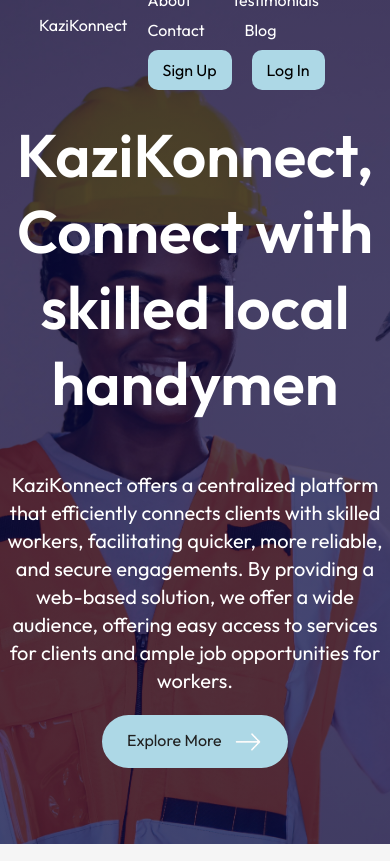
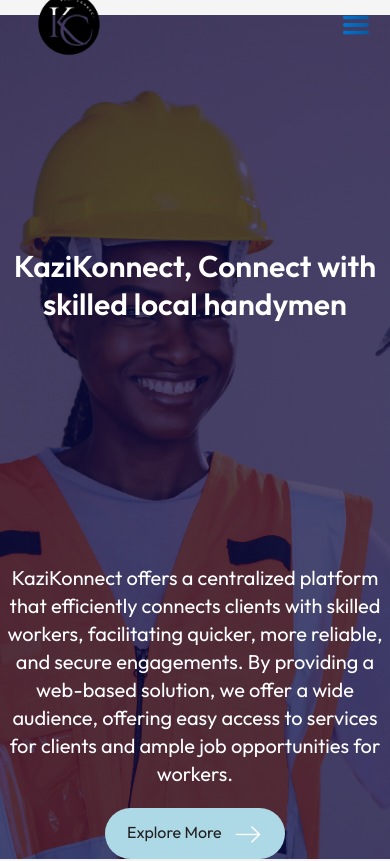
Before and after one commit to Rayyaan1/KaziConnect, a React (Create React App) app: page / in a window 390 px wide. Shown: the top 861 px of the page. Built offline with nearby package versions, Linux system fonts and the light colour scheme.

Commit message:
Make the NavBAr and home responsive

```diff
--- a/src/Components/About.css
+++ /dev/null
@@ -1,42 +0,0 @@
-.about{
-  margin: 100px auto;
-  display: flex;
-  align-items: center;
-  justify-content: space-between;
-  width: 90%;
-
-}
-
-.about-left{
-  flex-basis: 40%;
-}
-
-.about-right{
-  flex-basis: 56%;
-}
-
-.about-img{
-  width: 100%;
-  border-radius: 10px;
-  height: 700px;
-}
-.about h3{
-  font-weight: 600;
-  font-size: 16px;
-  color: #212EA0;
-
-}
-
-.about h2{
-  font-size: 35px;
-  color: #000F38;
-  margin: 10px 0;
-  max-width: 400px;
-
-}
-
-.about p{
-  color: #676767;
-  margin-bottom: 15px;
-
-}
--- a/src/Components/About.js
+++ /dev/null
@@ -1,32 +0,0 @@
-import React from 'react'
-import './About.css'
-const About = ({subTitle, title}) => {
-  return (
-    <div id='abouts' className='about title'>
-      <p>{subTitle}</p>
-      <h2>{title}</h2>
-      <div className='about-left'>
-        <img src="/about-image2.jfif" alt="" className='about-img'/>
-      </div>
-
-      <div className='about-right'>
-        <h2>Connecting clients with skilled service providers</h2>
-        <p>
-          KaziKonnect is dedicated to connecting clients with skilled service providers, offering a seamless platform
-          for finding and hiring professionals for various tasks.
-        </p>
-        <p>
-          Our platform ensures that clients can discover a wide range of skilled professionals, from painters and
-          plumbers to electricians and landscapers, making home improvement and maintenance effortless.
-        </p>
-        <p>
-          KaziKonnect aims to redefine how individuals and businesses connect for their service
-          needs, ensuring quality, trust, and satisfaction in every interaction.
-        </p>
-      </div>
-
-    </div>
-  )
-}
-
-export default About
--- a/src/Components/App.js
+++ b/src/Components/App.js
@@ -2,7 +2,6 @@
 import { BrowserRouter as Router, Routes, Route } from 'react-router-dom';
 import './App.css';
 import Home from './Home';
-import About from './About';
 import Contact from './Contact';
 import CustomerRegister from './CustomerRegister';
 import ServiceProviderRegister from './ServiceProviderRegister';
@@ -10,14 +9,14 @@
 import BlogPage from './blogPage';
 import PostPage from './Postpage';
 import Testimonials from './Testimonials';
-
+import Programs from './Programs';
 const App = () => {
   return (
     <Router>
     <Routes>
         <Route path="/" element={<Home />} />
         <Route path="#services" element={<Services />} />
-        <Route path="/about" element={<About />} />
+        <Route path="/about" element={<Programs />} />
         <Route path="/contact" element={<Contact />} />
         <Route path='/testimonials' element={<Testimonials/>}/>
         <Route path="/blogPage" element={<BlogPage />} />
--- a/src/Components/Home.css
+++ b/src/Components/Home.css
@@ -1,10 +1,6 @@
 /* Home.css */
 
-.home-page {
 
-
-
-}
 
 .home-content {
 
@@ -49,12 +45,21 @@
 
 
 /* Responsive adjustments */
-@media (max-width: 768px) {
-  .welcome-section {
-      flex-direction: column;
-      text-align: center;
+@media (max-width: 850px) {
+  .welcome-section h1{
+    font-size: 40px;
+  }
+}
+
+@media (max-width: 650px) {
+  .welcome-section h1{
+    font-size: 30px;
+    max-width: 400px;
+    margin: auto;
   }
 
-
-
+  .welcome-section{
+    font-size: 14px;
+    margin: 15px auto 30px;
+  }
 }
--- a/src/Components/Navbar.css
+++ b/src/Components/Navbar.css
@@ -12,6 +12,11 @@
   z-index: 10;
   height: 50px;
 
+}
+
+.logo {
+  max-width: 100px;
+  height: auto;
 }
 
 nav ul li{
@@ -82,3 +87,43 @@
 .dropdown:hover .dropdown-content {
   display: block;
 }
+
+.menu-icon{
+  display: none;
+}
+@media (max-width: 1000px){
+  .logo{
+    width: 140px;
+  }
+  nav ul li{
+    margin: 10px 15px;
+  }
+}
+@media (max-width: 840px){
+  nav{
+    padding: 15px 0 ;
+  }
+  nav ul{
+    position: fixed;
+    top: 0;
+    right: 0px;
+    bottom: 0;
+    background: #212EA0;
+    z-index: -1;
+    width: 200px;
+    padding-top: 70px;
+    transition: 0.5s;
+  }
+  nav ul li{
+    display: block;
+    margin: 25px 40px;
+  }
+  .menu-icon{
+    display: block;
+    width: 30px;
+    cursor: pointer;
+  }
+  .hide-mobile-menu{
+    right: -200px;
+  }
+}
--- a/src/Components/Navbar.js
+++ b/src/Components/Navbar.js
@@ -12,13 +12,18 @@
       window.scrollY > 40 ? setSticky(true) : setSticky(false);
     });
   }, []);
+  const [mobileMenu, setMobileMenu] = useState(false)
+  const toggleMenu =() =>{
+    mobileMenu ? setMobileMenu(false) : setMobileMenu(true)
+
+  }
 
   return (
     <nav className={`container ${sticky ? 'dark-nav' : ''}`}>
-      <div className="logo">
-        <ScrollLink to="home" smooth={true} offset={0} duration={500}>KaziKonnect</ScrollLink>
-      </div>
-      <ul className="nav-links">
+      <ScrollLink to="home">
+        <img className='logo' src="/KKLogo.png" />
+      </ScrollLink>
+      <ul className={mobileMenu?'':'hide-mobile-menu'}>
         <li>
           <ScrollLink to="home" smooth={true} offset={0} duration={500}>Home</ScrollLink>
         </li>
@@ -35,7 +40,7 @@
           <ScrollLink to="contact" smooth={true} offset={-250} duration={500}>Contact</ScrollLink>
         </li>
         <li>
-          <ScrollLink to="blogPage" smooth={true} offset={0} duration={500}>Blog</ScrollLink>
+          <RouterLink to="/blogPage">Blog</RouterLink> {/* Use RouterLink for Blog */}
         </li>
         <li className="dropdown">
           <button className="dropbtn">Sign Up</button>
@@ -44,8 +49,9 @@
             <RouterLink to="/register/service-provider">Service Provider</RouterLink>
           </div>
         </li>
-        <button className="dropbtn">Log In</button>
+        <button className="dropbtn dropdown">Log In</button>
       </ul>
+      <img src="/menu-icon.png" className='menu-icon' onClick={toggleMenu} />
     </nav>
   );
 };
--- a/src/Components/index.css
+++ b/src/Components/index.css
@@ -50,3 +50,14 @@
     align-items: center;
   }
 }
+
+@media (max-width: 1200px){
+  .container{
+    padding-left: 5%;
+    padding-right: 5%;
+
+  }
+  .btn{
+    padding: 14px 22px;
+  }
+}
```
Also changed, not shown: public/KKLogo.png (added), public/menu-icon.png (added), src/Components/Programs.css (line endings or trailing spaces).
